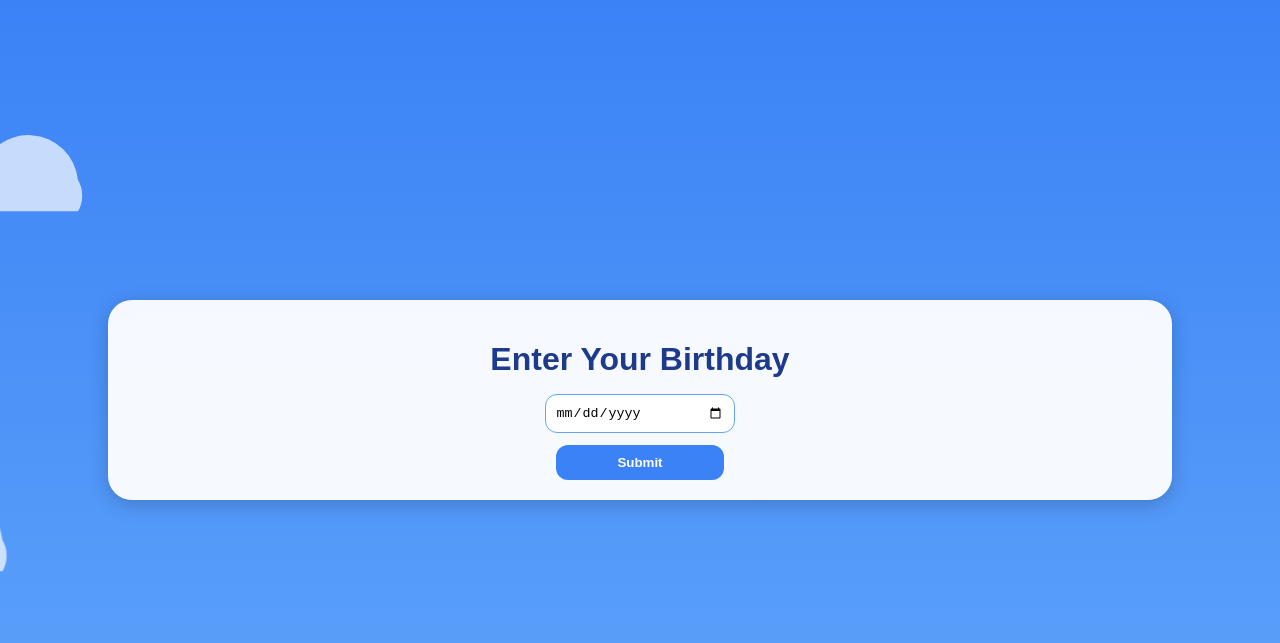
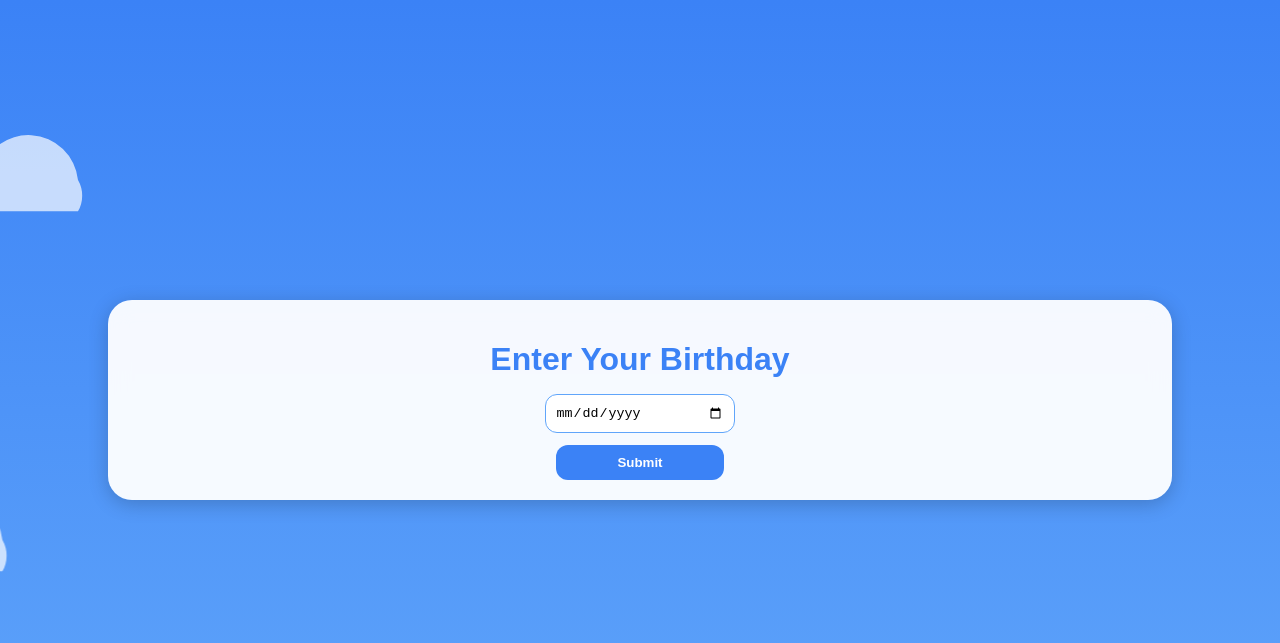
Before and after one commit to AndenOw/Weeks-of-my-life, a plain HTML site: page index.html in a window 1280 px wide. Drawn offline with Linux system fonts and the light colour scheme.

Commit message:
Update index.html

```diff
--- a/index.html
+++ b/index.html
@@ -55,7 +55,7 @@
   #inputCard h1,
   #weeksCard h1 {
     margin-bottom: 16px;
-    color: #1e3a8a;
+    color: #3b82f6;
   }
 
   #birthdayInput {
```
